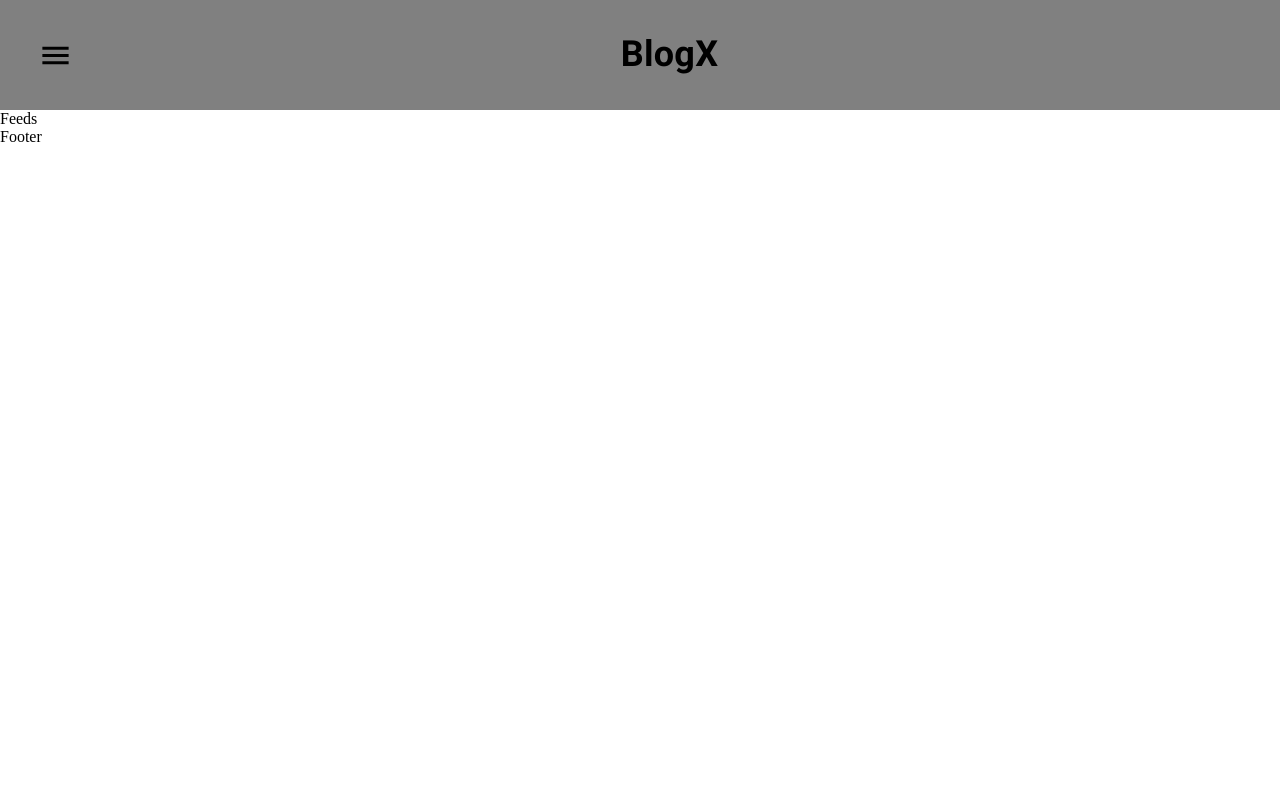
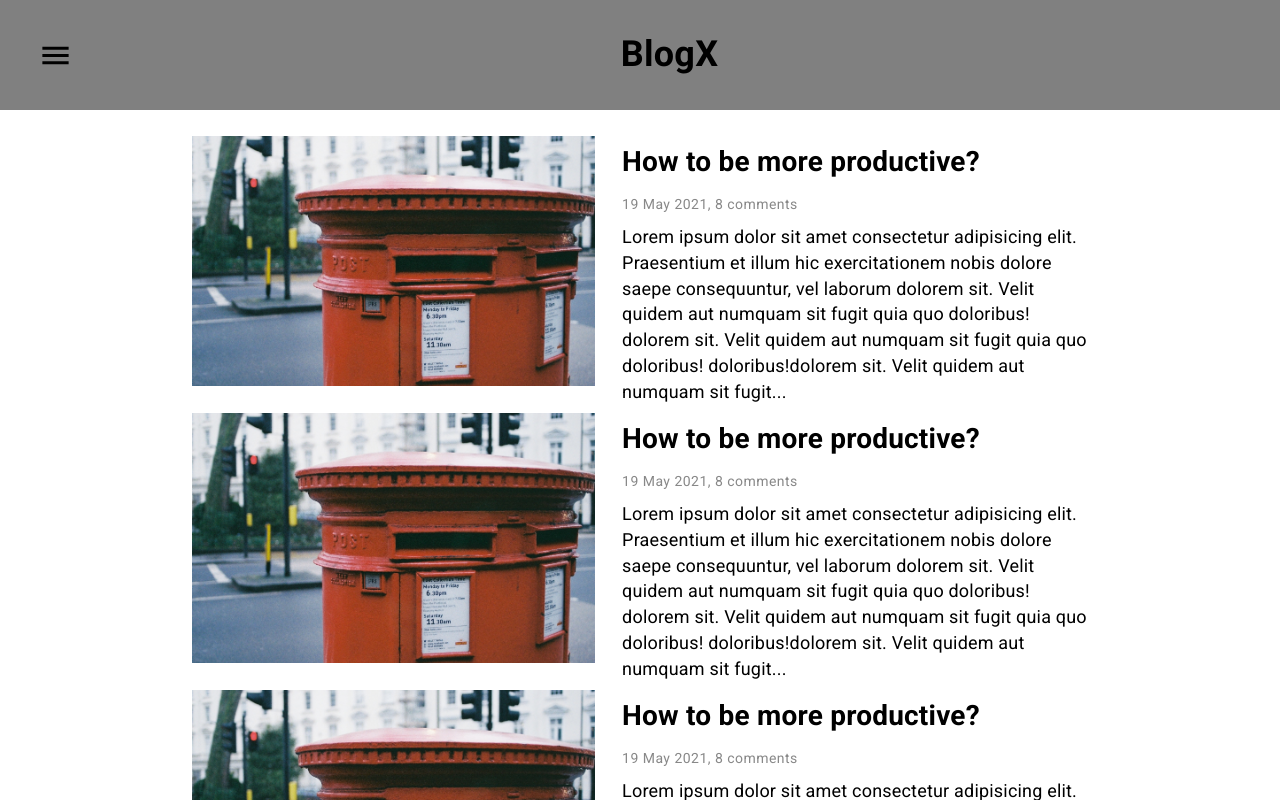
Before and after one commit to Nyamekesse/neuvo, a React (Vite) app in the folder client/: page / in a window 1280 px wide. Shown: the top 800 px of the page. Built offline with nearby package versions, Linux system fonts and the light colour scheme.

Commit message:
added and completed post card section in feeds

```diff
--- a/client/src/App.css
+++ b/client/src/App.css
@@ -3,3 +3,9 @@
   margin: 0;
   box-sizing: border-box;
 }
+
+img {
+  width: 100%;
+  height: 100%;
+  object-fit: cover;
+}
--- a/client/src/App.jsx
+++ b/client/src/App.jsx
@@ -2,6 +2,16 @@ import { useLocation } from "react-router-dom";
 import "./App.css";
 import { Footer, Header } from "./components";
 import Views from "./views/Views";
+import Box from "@mui/material/Box";
+import { styled } from "@mui/material/styles";
+
+const AppContainer = styled(Box)({
+  display: "flex",
+  flexDirection: "column",
+  alignItems: "center",
+  margin: "0 auto",
+  padding: "0 15%",
+});
 
 function App() {
   let currentUrl = useLocation();
@@ -9,7 +19,9 @@ function App() {
   return (
     <>
       {!exceptPath.includes(currentUrl.pathname) && <Header />}
-      <Views />
+      <AppContainer>
+        <Views />
+      </AppContainer>
       {!exceptPath.includes(currentUrl.pathname) && <Footer />}
     </>
   );
--- a/client/src/components/Header/style.jsx
+++ b/client/src/components/Header/style.jsx
@@ -8,6 +8,7 @@ export const Container = styled(Box)(({ theme }) => ({
   flexDirection: "row",
   alignItems: "center",
   backgroundColor: "gray",
+  marginBottom: "2%",
 }));
 
 export const Title = styled(Box)(({ theme }) => ({
--- /dev/null
+++ b/client/src/components/Postcard/index.jsx
@@ -0,0 +1,49 @@
+import React from "react";
+import { PostDetails, PostImage, Wrap } from "./style";
+import { Typography } from "@mui/material";
+import Image1 from "../../assets/pexels-sl-wong-947384.jpg";
+const Postcard = () => {
+  return (
+    <Wrap>
+      <PostImage>
+        <img src={Image1} alt={Image1} />
+      </PostImage>
+      <PostDetails>
+        <Typography
+          variant="h6"
+          component={"h3"}
+          fontWeight={700}
+          fontSize={28}
+          mb={1}
+        >
+          How to be more productive?
+        </Typography>
+        <Typography
+          variant="caption"
+          color={"#888888"}
+          component={"p"}
+          fontSize={14}
+          fontWeight={400}
+          mb={1}
+        >
+          19 May 2021, {"8"} comments
+        </Typography>
+        <Typography
+          variant="body2"
+          component={"p"}
+          fontSize={18}
+          fontWeight={400}
+        >
+          Lorem ipsum dolor sit amet consectetur adipisicing elit. Praesentium
+          et illum hic exercitationem nobis dolore saepe consequuntur, vel
+          laborum dolorem sit. Velit quidem aut numquam sit fugit quia quo
+          doloribus! dolorem sit. Velit quidem aut numquam sit fugit quia quo
+          doloribus! doloribus!dolorem sit. Velit quidem aut numquam sit
+          fugit...
+        </Typography>
+      </PostDetails>
+    </Wrap>
+  );
+};
+
+export default Postcard;
--- /dev/null
+++ b/client/src/components/Postcard/style.jsx
@@ -0,0 +1,24 @@
+import { Box, styled } from "@mui/material";
+
+export const Wrap = styled(Box)(({ theme }) => ({
+  display: "flex",
+  flexDirection: "row",
+  width: "100%",
+  height: "250px",
+  alignItems: "flex-start",
+  justifyContent: "space-between",
+  marginBottom: "3%",
+}));
+
+export const PostImage = styled(Box)(({ theme }) => ({
+  width: "45%",
+  height: "100%",
+  backgroundPosition: "center",
+  backgroundRepeat: "no-repeat",
+}));
+
+export const PostDetails = styled(Box)(({ theme }) => ({
+  width: "52%",
+  height: "100%",
+  padding: "0.5% 0",
+}));
--- a/client/src/components/index.jsx
+++ b/client/src/components/index.jsx
@@ -1,2 +1,3 @@
 export { default as Header } from "./Header";
 export { default as Footer } from "./Footer";
+export { default as Postcard } from "./Postcard";
--- a/client/src/pages/Feeds/index.jsx
+++ b/client/src/pages/Feeds/index.jsx
@@ -1,7 +1,15 @@
 import React from "react";
+import { Postcard } from "../../components";
 
 const Feeds = () => {
-  return <div>Feeds</div>;
+  return (
+    <>
+      <Postcard />
+      <Postcard />
+      <Postcard />
+      <Postcard />
+    </>
+  );
 };
 
 export default Feeds;
```
Also changed, not shown: client/src/assets/pexels-sl-wong-947384.jpg (added).
